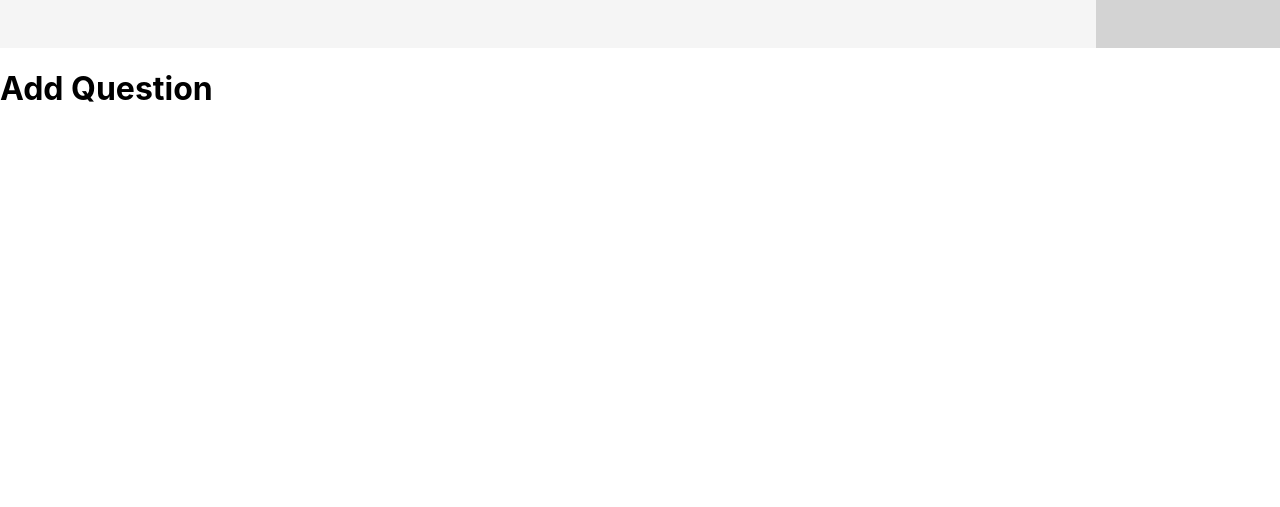
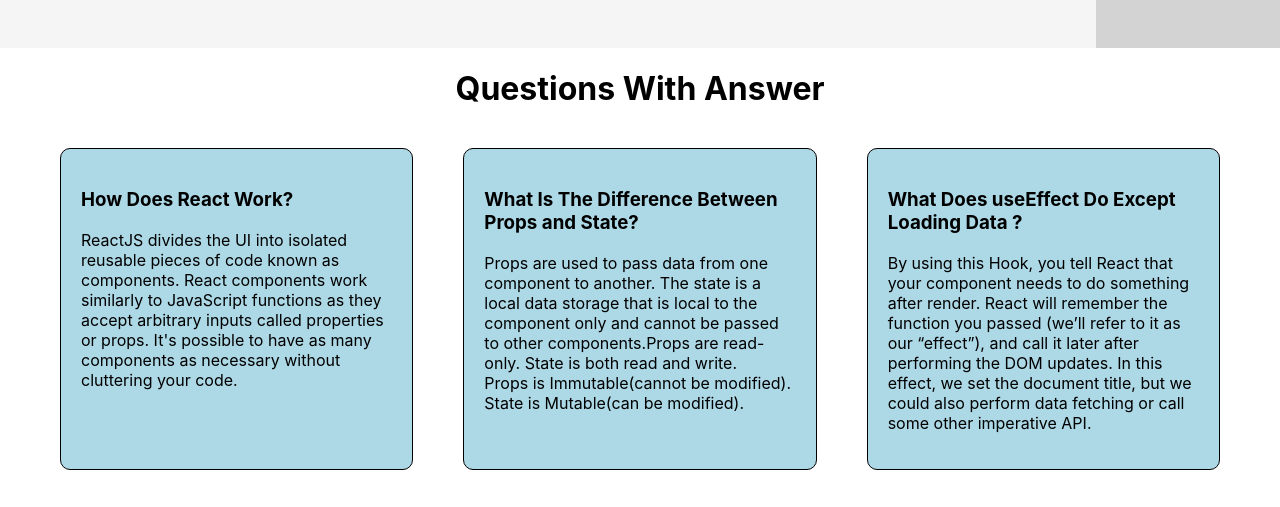
Before and after one commit to Mohammed-Ibrahim-15/ib-fitness-club-react, a React (Create React App) app: page / in a window 1280 px wide. Shown: the part 1201-1708 px from the top of the page. Before the commit the page ends 1331 px from the top, so only its background shows below. Built offline with nearby package versions, Linux system fonts and the light colour scheme.

Commit message:
add to local storage

```diff
--- a/src/components/Activities/Activities.css
+++ b/src/components/Activities/Activities.css
@@ -14,3 +14,15 @@
 .cart-container {
     background-color: lightgrey;
 }
+
+@media screen and (max-width: 767px) {
+    .activity-container {
+        grid-template-columns: repeat(1, 1fr);
+    }
+}
+
+@media screen and (max-width: 767px) {
+    .main-container {
+        grid-template-columns: repeat(1, 1fr);
+    }
+}
--- a/src/components/Activities/Activities.js
+++ b/src/components/Activities/Activities.js
@@ -14,7 +14,7 @@
 
     const addToList = (workoutTime) => {
         // console.log('Hello', activity)
-        const time = workoutTime + duration;
+        const time = duration + workoutTime;
         setDuration(time)
     }
 
@@ -32,7 +32,7 @@
 
             </div>
             <div className="cart-container">
-                <Cart duration={duration}></Cart>
+                <Cart duration={duration} activities={activities}></Cart>
             </div>
         </div>
     );
--- a/src/components/Cart/Cart.js
+++ b/src/components/Cart/Cart.js
@@ -1,4 +1,5 @@
-import React, { useState } from 'react';
+import React, { useState, useEffect } from 'react';
+import { addToDb, getStoredCart } from '../../utilities/fakedb';
 import MySwal from '../Alert/Alert';
 import Alert from '../Alert/Alert';
 import './Cart.css'
@@ -6,13 +7,14 @@
 const Cart = (props) => {
     const { duration } = props
     const [min, setMin] = useState(0)
+    const [cart, setCart] = useState([]);
 
     const newArr = [1, 3, 5, 7]
 
     const breakAdd = ([index]) => {
         const num = newArr[index]
         setMin(num)
-
+        addToDb(num)
     }
 
 
--- a/src/components/Question/Question.css
+++ b/src/components/Question/Question.css
@@ -0,0 +1,24 @@
+h1 {
+    text-align: center;
+}
+
+.question-container {
+    display: grid;
+    grid-template-columns: repeat(3, 1fr);
+    gap: 50px;
+    padding: 0 20px;
+    margin: 40px;
+}
+
+.question {
+    background-color: lightblue;
+    padding: 20px;
+    border: 1px solid black;
+    border-radius: 10px;
+}
+
+@media screen and (max-width: 767px) {
+    .question-container {
+        grid-template-columns: repeat(1, 1fr);
+    }
+}
--- a/src/components/Question/Question.js
+++ b/src/components/Question/Question.js
@@ -4,7 +4,23 @@
 const Question = () => {
     return (
         <div>
-            <h1>Add Question</h1>
+            <h1>Questions With Answer</h1>
+            <div className='question-container'>
+                <div className='question'>
+                    <h3>How Does React Work?</h3>
+                    <p>ReactJS divides the UI into isolated reusable pieces of code known as components. React components work similarly to JavaScript functions as they accept arbitrary inputs called properties or props. It's possible to have as many components as necessary without cluttering your code.</p>
+                </div>
+                <div className='question'>
+                    <h3>What Is The Difference Between Props and State?</h3>
+                    <p>Props are used to pass data from one component to another. The state is a local data storage that is local to the component only and cannot be passed to other components.Props are read-only. State is both read and write. <br /> Props is Immutable(cannot be modified). State is Mutable(can be modified). </p>
+
+                </div>
+                <div className='question'>
+                    <h3>What Does useEffect Do Except Loading Data ?</h3>
+                    <p>By using this Hook, you tell React that your component needs to do something after render. React will remember the function you passed (we’ll refer to it as our “effect”), and call it later after performing the DOM updates. In this effect, we set the document title, but we could also perform data fetching or call some other imperative API.</p>
+
+                </div>
+            </div>
         </div>
     );
 };
--- /dev/null
+++ b/src/utilities/fakedb.js
@@ -0,0 +1,41 @@
+// use local storage to manage cart data
+const addToDb = id => {
+
+    let shoppingCart = {};
+    shoppingCart[id] = id;
+    localStorage.setItem('break-time', JSON.stringify(shoppingCart));
+}
+
+
+const getStoredCart = () => {
+    let shoppingCart = {};
+
+    //get the shopping cart from local storage
+    const storedCart = localStorage.getItem('shopping-cart');
+    if (storedCart) {
+        shoppingCart = JSON.parse(storedCart);
+    }
+    return shoppingCart;
+}
+
+const removeFromDb = id => {
+    const storedCart = localStorage.getItem('shopping-cart');
+    if (storedCart) {
+        const shoppingCart = JSON.parse(storedCart);
+        if (id in shoppingCart) {
+            delete shoppingCart[id];
+            localStorage.setItem('shopping-cart', JSON.stringify(shoppingCart));
+        }
+    }
+}
+
+const deleteShoppingCart = () => {
+    localStorage.removeItem('shopping-cart');
+}
+
+export {
+    addToDb,
+    getStoredCart,
+    removeFromDb,
+    deleteShoppingCart
+}
```
